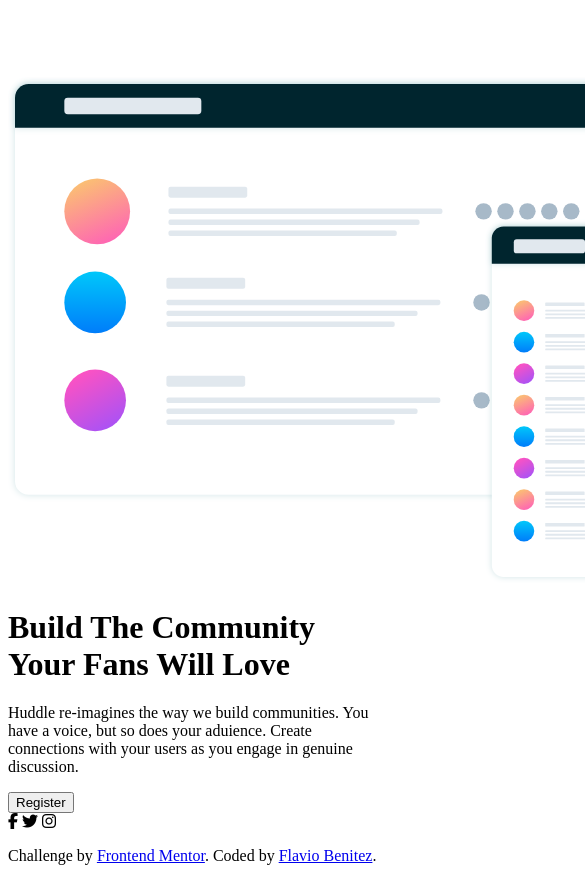
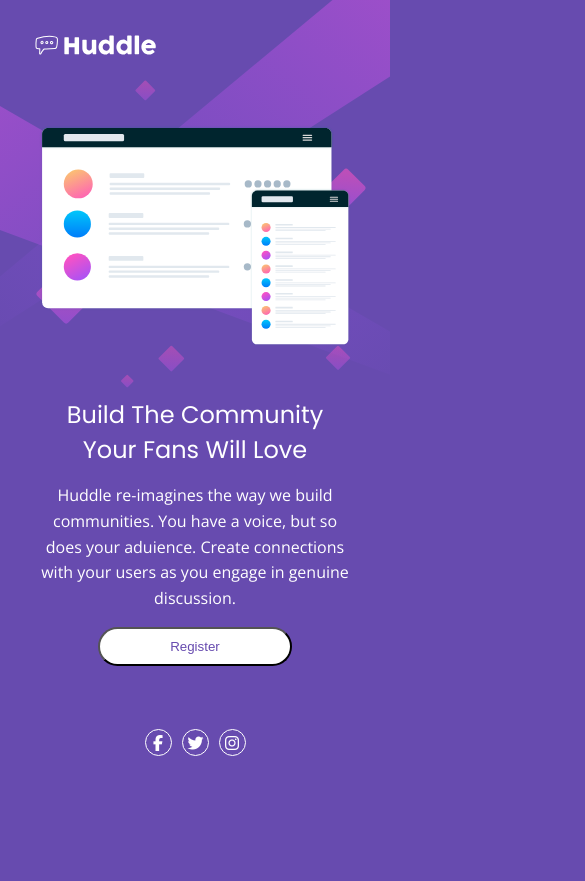
Before and after one commit to Drunkrope/frontend-mentor-challenge-1, a plain HTML site: page index.html in a window 390 px wide. Shown: the top 881 px of the page, 585 px wide, since content can reach past the window. After the commit the page ends 844 px from the top, so only its background shows below. Drawn offline with nearby package versions, Linux system fonts and the light colour scheme.

Commit message:
finish mobile design

```diff
--- a/index.html
+++ b/index.html
@@ -29,17 +29,18 @@
   <body>
     <main>
       <!-- logo here -->
-      <img src="./images/logo.svg" alt="Logo of Huddle" />
+      <img class="logo" src="./images/logo.svg" alt="Logo of Huddle" />
 
-      <div>
+      <div class="container">
         <!-- mockup here -->
         <img
+          class="mockup"
           src="./images/illustration-mockups.svg"
           alt="A mockup for the app"
         />
-        <div>
+        <div class="content">
           <!-- title here -->
-          <h1>Build The Community Your Fans Will Love</h1>
+          <h1 class="title">Build The Community <br />Your Fans Will Love</h1>
 
           <!-- description here -->
           <p>
@@ -54,19 +55,19 @@
       </div>
 
       <!-- social media icons -->
-      <div>
+      <div class="icons">
         <i class="fa fa-facebook" aria-hidden="true"></i>
         <i class="fa fa-twitter" aria-hidden="true"></i>
         <i class="fa fa-instagram" aria-hidden="true"></i>
       </div>
     </main>
-    <footer>
+    <!-- <footer>
       <p class="attribution">
         Challenge by
         <a href="https://www.frontendmentor.io?ref=challenge" target="_blank"
           >Frontend Mentor</a
         >. Coded by <a href="#">Flavio Benitez</a>.
       </p>
-    </footer>
+    </footer> -->
   </body>
 </html>
--- a/style.css
+++ b/style.css
@@ -0,0 +1,130 @@
+body {
+  margin: 0;
+  background-color: hsl(257, 40%, 49%);
+
+  background-repeat: no-repeat;
+  color: white;
+}
+
+main {
+  margin: auto;
+}
+
+.mockup {
+  display: block;
+}
+
+.title {
+  font-family: "Poppins", sans-serif;
+}
+
+p {
+  font-family: "Open Sans", sans-serif;
+  font-weight: 400;
+}
+
+button {
+  color: hsl(257, 40%, 49%);
+  background-color: #fff;
+  border-radius: 20px;
+}
+
+i {
+  width: 15px;
+  height: 15px;
+  border: #fff solid 1px;
+  padding: 5px;
+  margin: 3px;
+  border-radius: 100%;
+}
+
+/* mobile */
+@media only screen and (max-width: 700px) {
+  body {
+    background-image: url("./images/bg-mobile.svg");
+
+    background-size: 100%;
+  }
+
+  .container {
+    width: 80%;
+    margin: auto;
+  }
+
+  .logo {
+    margin: 7.5%;
+    width: 130px;
+  }
+
+  .mockup {
+    margin-top: 30px;
+    width: 100%;
+  }
+
+  .title {
+    font-weight: 400;
+    margin-top: 50px;
+    text-align: center;
+    font-size: 24px;
+  }
+
+  p {
+    text-align: center;
+    line-height: 1.6;
+  }
+
+  button {
+    display: block;
+    margin: auto;
+    padding: 10px 70px;
+  }
+
+  .icons {
+    margin-top: 60px;
+    text-align: center;
+  }
+}
+
+/* desktop */
+@media only screen and (min-width: 700px) {
+  body {
+    background-image: url("./images/bg-desktop.svg");
+    background-size: 100%;
+  }
+
+  .container {
+    display: flex;
+    margin-top: 100px;
+    justify-content: space-between;
+  }
+
+  main {
+    width: 95%;
+  }
+
+  .logo {
+    margin-top: 30px;
+    width: 250px;
+  }
+
+  .mockup {
+    display: block;
+    width: 47%;
+  }
+
+  .content {
+    width: 47%;
+  }
+
+  .title {
+    font-weight: 700;
+  }
+
+  button {
+    padding: 10px 40px;
+  }
+
+  .icons {
+    text-align: right;
+  }
+}
```
